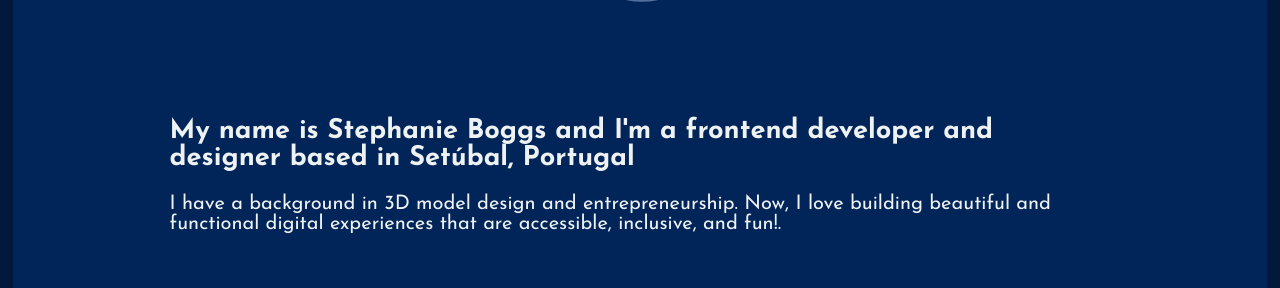
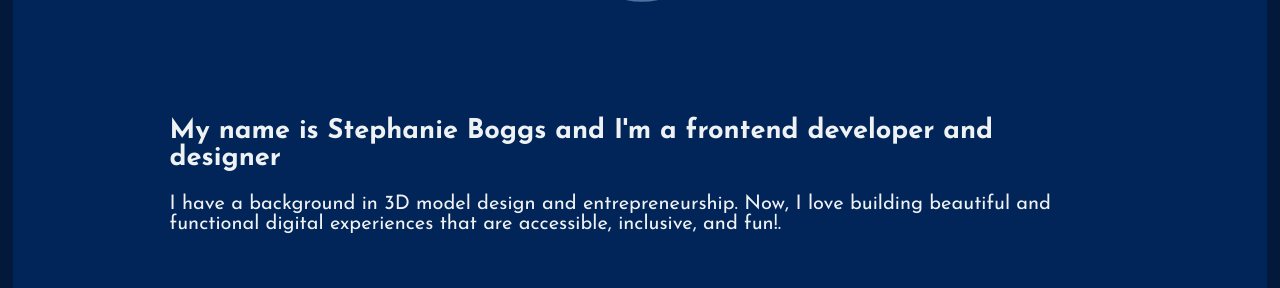
Before and after one commit to boggsyweb/sjboggs-portfolio, a plain HTML site: page index.html in a window 1280 px wide. Shown: the part 161-449 px from the top of the page. Drawn offline with Linux system fonts and the light colour scheme; a web font is replaced by a local one.

Commit message:
minor text change

```diff
--- a/index.html
+++ b/index.html
@@ -34,7 +34,7 @@
        </nav>
         <div id="home">
             <div class="section-inner">
-                <h2>My name is Stephanie Boggs and I'm a frontend developer and designer based in Setúbal, Portugal</h2>
+                <h2>My name is Stephanie Boggs and I'm a frontend developer and designer</h2>
                 <p>I have a background in 3D model design and entrepreneurship. Now, I love building beautiful and functional digital experiences that are accessible, inclusive, and fun!.</p>
             </div>
         </div>
```
